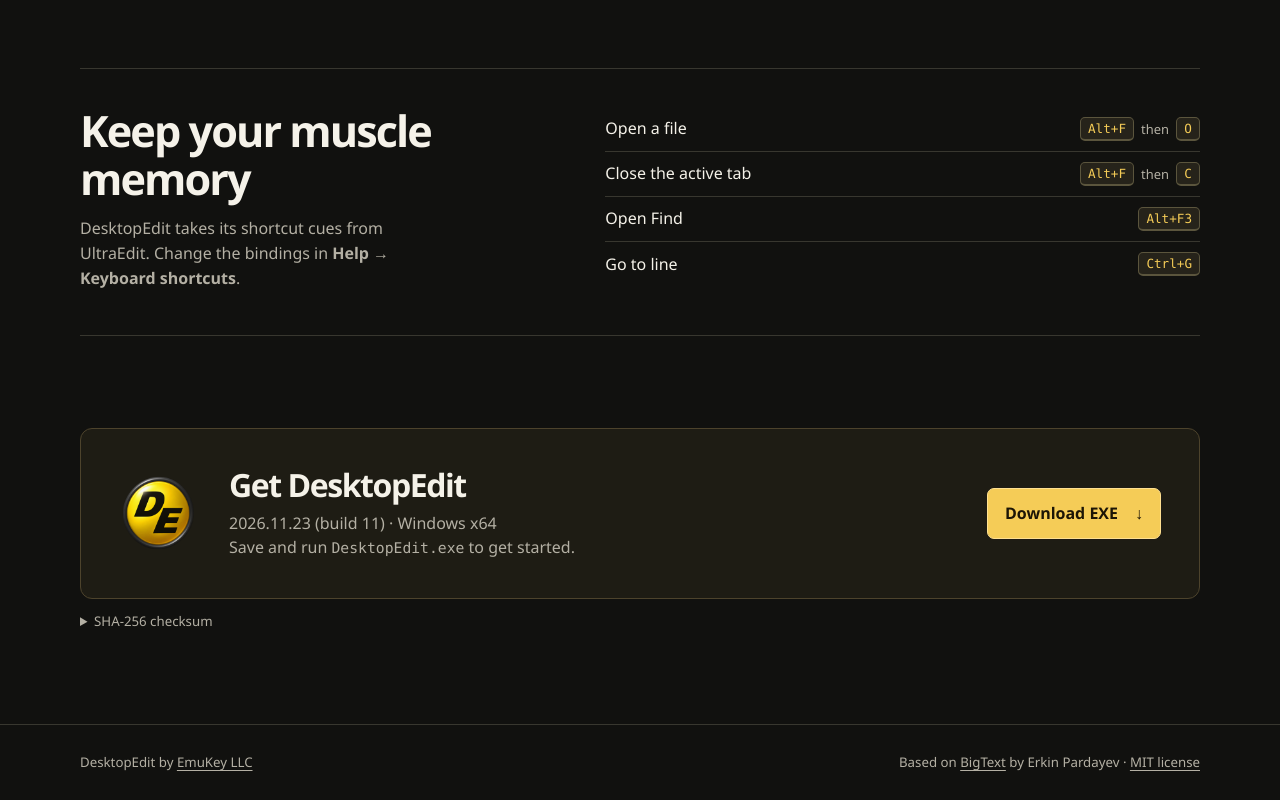
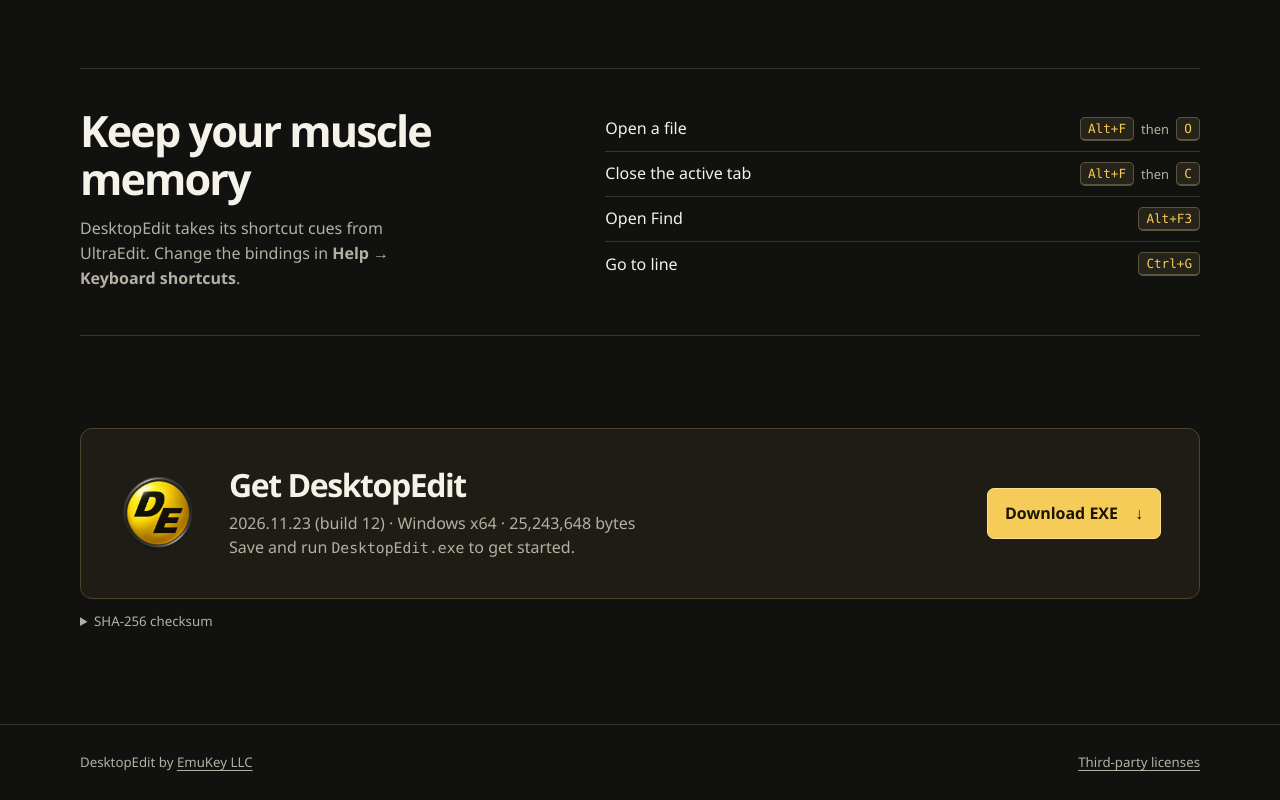
Before and after one commit to DesktopEdit/desktopedit-website, a plain HTML site: page index.html in a window 1280 px wide. Shown: the part 1213-2013 px from the top of the page. Drawn offline with Linux system fonts and the light colour scheme.

Commit message:
Publish DesktopEdit 2026.11.23 (build 12)

```diff
--- a/index.html
+++ b/index.html
@@ -93,14 +93,14 @@
                 <img src="assets/DesktopEdit-500.png" width="80" height="80" alt="" loading="lazy">
                 <div>
                     <h2 id="download-title">Get DesktopEdit</h2>
-                    <p>2026.11.23 (build 11) · Windows x64</p>
+                    <p>2026.11.23 (build 12) · Windows x64 · 25,243,648 bytes</p>
                     <p>Save and run <code>DesktopEdit.exe</code> to get started.</p>
                 </div>
                 <a class="button" href="downloads/DesktopEdit.exe" download>Download EXE <span aria-hidden="true">↓</span></a>
             </div>
             <details>
                 <summary>SHA-256 checksum</summary>
-                <code>629fb618df9bb2b615c30f6ec19921d0226a97335de8ea68f2536eeca24d57e1</code>
+                <code>2943c41cf5a58f43d4de10f8e6d9a73f5ef7198bf403055204fea4b0449f5623</code>
             </details>
         </section>
     </main>
@@ -108,7 +108,7 @@
     <footer class="site-footer">
         <div class="shell footer-inner">
             <p>DesktopEdit by <a href="https://emukey.com/">EmuKey LLC</a></p>
-            <p>Based on <a href="https://github.com/Erkinbek/bigtext">BigText</a> by Erkin Pardayev · <a href="licenses/BigText-MIT.txt">MIT license</a></p>
+            <p><a href="licenses/BigText-MIT.txt">Third-party licenses</a></p>
         </div>
     </footer>
 </body>
```
Also changed, not shown: 1 other file.
